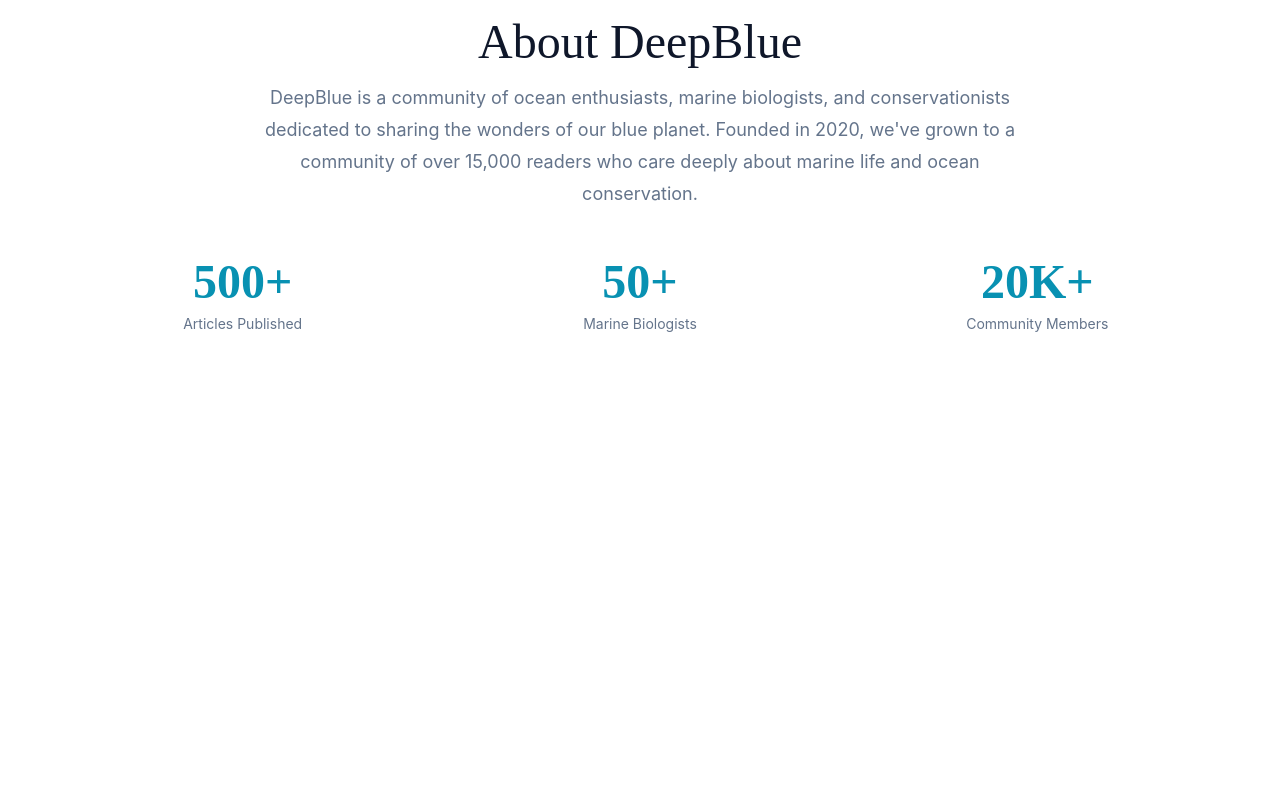
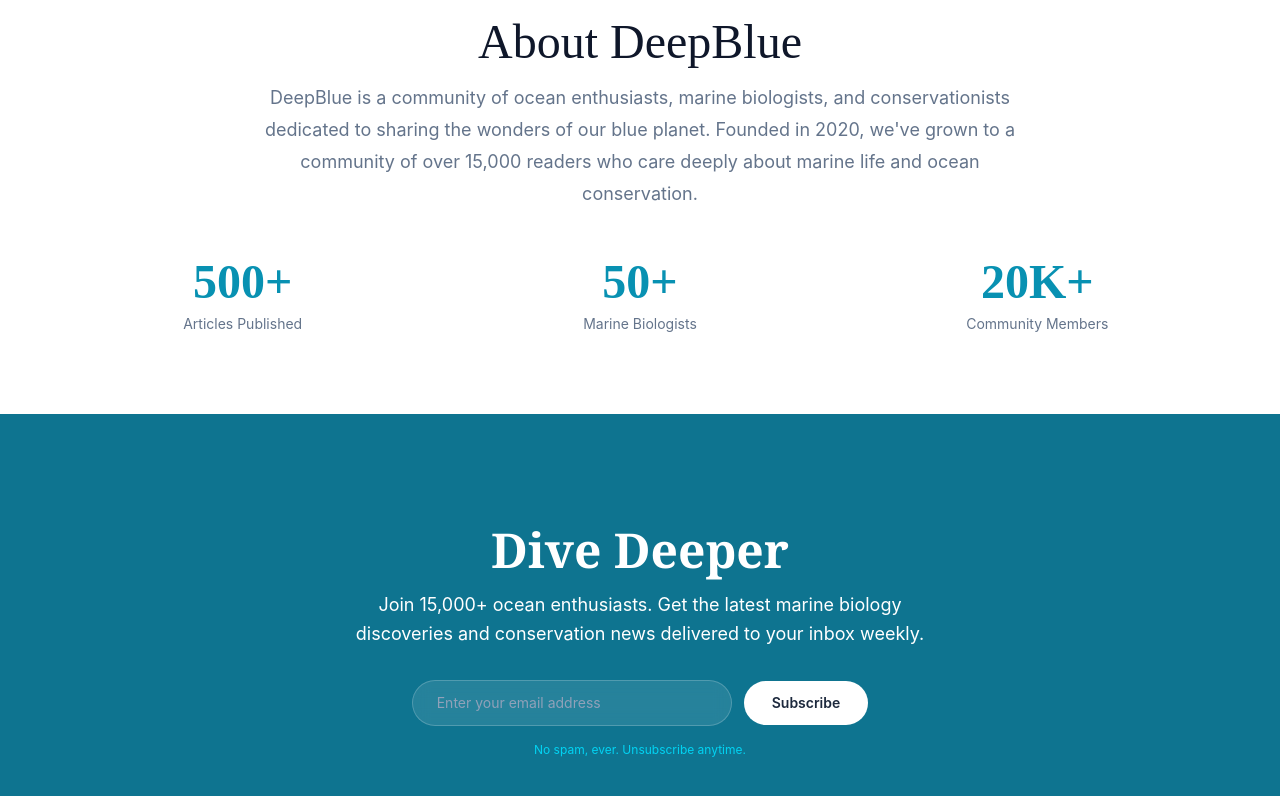
Before and after one commit to FBS-Viterbo/react-deepblue, a React (Vite) app: page / in a window 1280 px wide. Shown: the part 3935-4731 px from the top of the page. Before the commit the page ends 4349 px from the top, so only its background shows below. Built offline with nearby package versions, Linux system fonts and the light colour scheme.

Commit message:
dive deeper

```diff
--- a/src/App.jsx
+++ b/src/App.jsx
@@ -6,6 +6,7 @@
 import Conservation from "./components/Conservation";
 import Expedition from "./components/Expedition";
 import About from "./components/About";
+import NewsletterSignup from "./components/NewsLetterSignUp";
 
 function App() {
   return (
@@ -18,6 +19,7 @@
         <Conservation />
         <Expedition />
         <About />
+        <NewsletterSignup />
       </main>
     </>
   );
--- /dev/null
+++ b/src/components/NewsLetterSignUp.jsx
@@ -0,0 +1,58 @@
+import React, { useState } from "react";
+
+const NewsletterSignup = () => {
+  const [email, setEmail] = useState("");
+
+  const handleSubscribe = () => {
+    if (!email || !email.includes("@")) return;
+    setEmail("");
+  };
+
+  return (
+    <section
+      id="newsletter"
+      className="relative overflow-hidden bg-primary-dark py-20 md:py-28"
+    >
+      {/* Subtle radial highlight top-left, matching the image */}
+      <div className="pointer-events-none absolute inset-0" />
+
+      <div className="relative z-10 mx-auto max-w-2xl px-4 text-center sm:px-6">
+        {/* Heading */}
+        <h2 className="mb-4 font-serif text-4xl font-bold text-white sm:text-5xl">
+          Dive Deeper
+        </h2>
+
+        {/* Subtext */}
+        <p className="mb-8 text-base leading-relaxed text-white sm:text-lg">
+          Join 15,000+ ocean enthusiasts. Get the latest marine biology
+          discoveries and conservation news delivered to your inbox weekly.
+        </p>
+
+        {/* Input + Button row */}
+        <div className="flex flex-col items-center gap-3 sm:flex-row sm:justify-center">
+          <input
+            type="email"
+            value={email}
+            onChange={(e) => setEmail(e.target.value)}
+            onKeyDown={(e) => e.key === "Enter" && handleSubscribe()}
+            placeholder="Enter your email address"
+            className="w-full rounded-full border border-white/20 bg-white/10 px-6 py-3 text-sm text-white placeholder-slate-400 backdrop-blur-sm outline-none transition focus:border-white/40 focus:bg-white/15 sm:w-80"
+          />
+          <button
+            onClick={handleSubscribe}
+            className="rounded-full bg-white px-7 py-3 text-sm font-semibold text-slate-800 transition hover:bg-slate-100 active:scale-95"
+          >
+            Subscribe
+          </button>
+        </div>
+
+        {/* No spam note */}
+        <p className="mt-4 text-xs text-cyan-400">
+          No spam, ever. Unsubscribe anytime.
+        </p>
+      </div>
+    </section>
+  );
+};
+
+export default NewsletterSignup;
```
